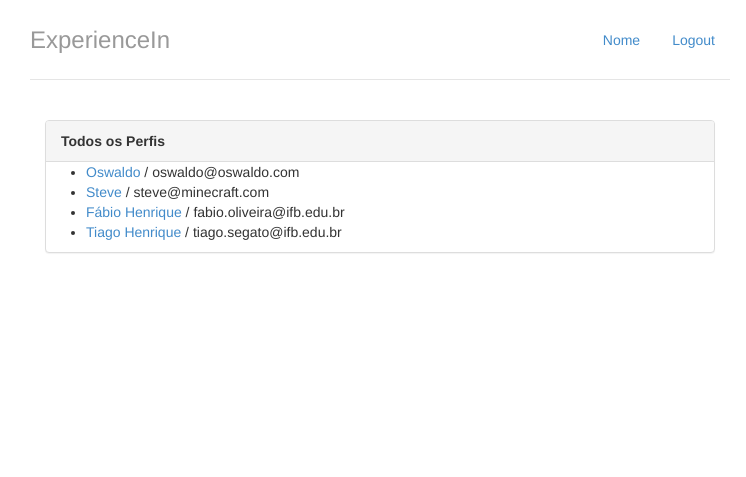
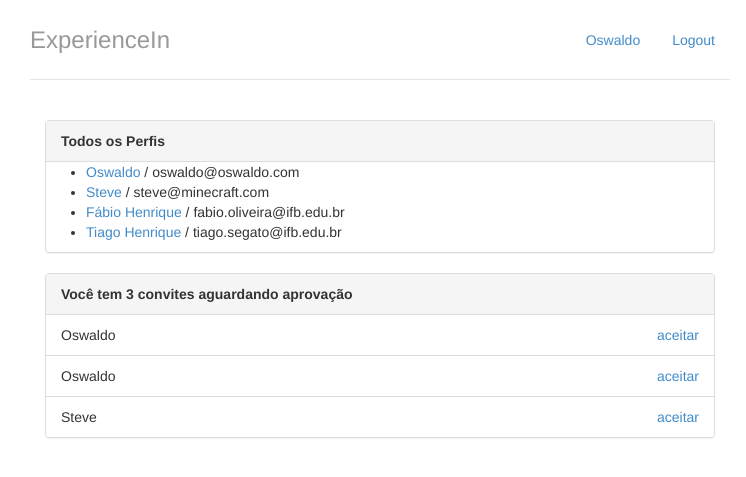
Before and after one commit to douglasshibata/experiencein, a Django app: page / in a window 1280 px wide. Shown: the top 477 px of the page, without its empty margins (260-1006 px from the left). Run offline with Django 3.2, Linux system fonts and the light colour scheme; data comes from the database, SQL or seed files in the repository; both versions use the stored data as it was after the commit.

Commit message:
recebendo convites

```diff
--- a/perfis/templates/base.html
+++ b/perfis/templates/base.html
@@ -14,7 +14,7 @@
     <div class="container">
         <div class="header">
             <ul class="nav nav-pills pull-right">
-                <li class=""><a href="{% url 'index' %}">Nome</a></li>
+                <li class=""><a href="{% url 'index' %}">{{perfil_logado.nome}}</a></li>
                 <li class=""><a href="/logout/">Logout</a></li>
             </ul>
             <h3 class="text-muted">ExperienceIn</h3>
--- a/perfis/templates/index.html
+++ b/perfis/templates/index.html
@@ -1,11 +1,11 @@
 {% extends "base.html" %}
+
 {% block body %}
 <div class="col-lg-12">
     <div class="panel panel-default">
         <div class="panel-heading">
             <strong>Todos os Perfis</strong>
         </div>
-
         {% if perfis %}
           <ul>
               {% for perfil in perfis %}
@@ -18,5 +18,27 @@
           <p>Nenhum Perfil encontrado</p>
         {% endif %}
     </div>
+
+    <div class="panel panel-default">
+        {% with total_de_convites=perfil_logado.convites_recebidos.count %}
+          {% if total_de_convites %}
+              <div class="panel-heading">
+                  <strong>Você tem {{ total_de_convites }} convite{{ total_de_convites|pluralize }} aguardando aprovação</strong>
+              </div>
+              <ul class="list-group">
+                  {% for convite in perfil_logado.convites_recebidos.all %}
+                      <li class="list-group-item">
+                              {{ convite.solicitante.nome }}
+                              <a href="#" class="pull-right">aceitar</a>
+                      </li>
+                  {% endfor %}
+              </ul>
+          {% else %}
+              <div class="panel-body">
+                  <p>Nenhum convite recebido :(</p>
+              </div>
+          {% endif %}
+        {% endwith %}
+    </div>
 </div>
 {% endblock %}
--- a/perfis/views.py
+++ b/perfis/views.py
@@ -4,11 +4,11 @@ from perfis.models import Perfil
 
 # Create your views here.
 def index(request):
-    return render(request,'index.html',{'perfis':Perfil.objects.all()})
+    return render(request, 'index.html', {'perfis' : Perfil.objects.all(), 'perfil_logado' : get_perfil_logado(request)})
 
 def exibir(request,perfil_id):
     perfil = Perfil.objects.get(id=perfil_id)
-    return render(request,'perfil.html',{'perfil':perfil})
+    return render(request, 'perfil.html', {'perfil' : perfil, 'perfil_logado' : get_perfil_logado(request)})
 
 def convidar(request, perfil_id):
     perfil_a_convidar = Perfil.objects.get(id=perfil_id)
```
Also changed, not shown: db.sqlite3. Lines whose indentation alone changed are shown as unchanged.
